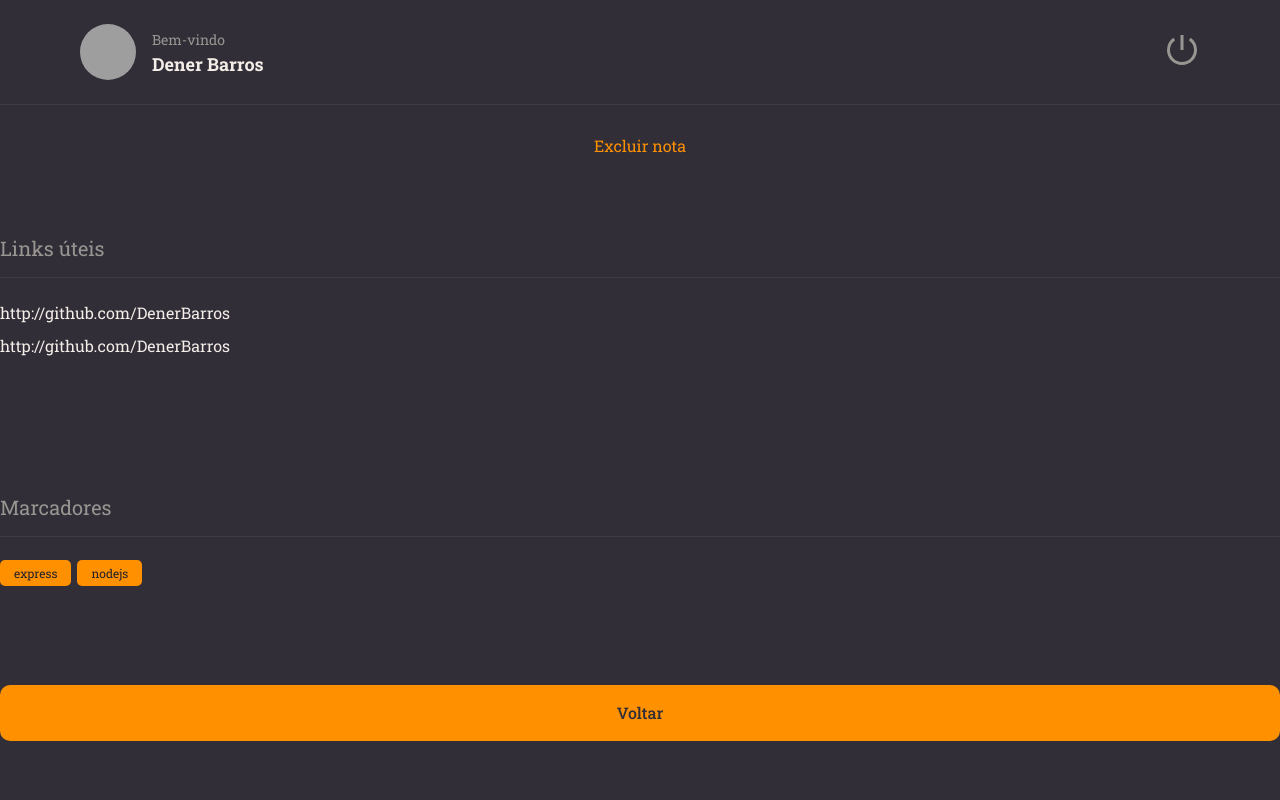
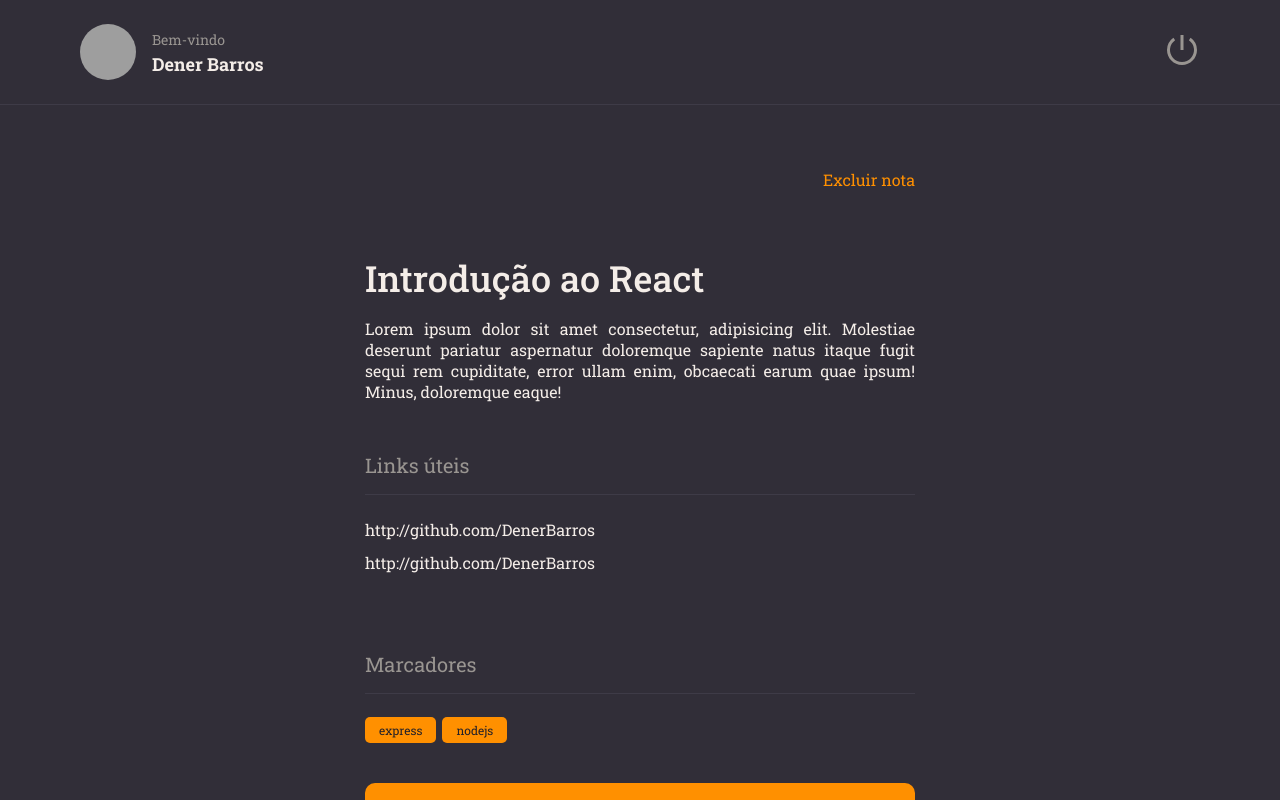
Before and after one commit to DenerBarros/rocketNotes, a React (Vite) app: page / in a window 1280 px wide. Built offline with nearby package versions, Linux system fonts and the light colour scheme; grey boxes are pictures that could not be loaded.

Commit message:
Criado a interface de Details

```diff
--- a/src/pages/Details/index.jsx
+++ b/src/pages/Details/index.jsx
@@ -1,4 +1,4 @@
-import { Container, Links } from './styles';
+import { Container, Links, Content } from './styles';
 
 import { Header } from '../../components/Header';
 import { Section } from '../../components/Section';
@@ -11,7 +11,15 @@ export function Details() {
   return(
     <Container>
       <Header />
+      <main>
+        <Content>
           <ButtonText title="Excluir nota"/>
+          <h1>
+            Introdução ao React
+          </h1>
+          <p>
+            Lorem ipsum dolor sit amet consectetur, adipisicing elit. Molestiae deserunt pariatur aspernatur doloremque sapiente natus itaque fugit sequi rem cupiditate, error ullam enim, obcaecati earum quae ipsum! Minus, doloremque eaque!
+          </p>
           <Section title="Links úteis">
             <Links>
               <li>
@@ -30,6 +38,8 @@ export function Details() {
           </Section>
 
           <Button title="Voltar"/>
+        </Content>
+    </main>
     </Container>
 
   )
--- a/src/pages/Details/styles.js
+++ b/src/pages/Details/styles.js
@@ -9,7 +9,13 @@ export const Container = styled.div`
     grid-template-rows: 105px auto;
     grid-template-areas:
     "header"
-    "content"
+    "content";
+
+    > main {
+        grid-area: content;
+        overflow-y: scroll;
+        padding: 64px 0;
+    }
 `;
 
 export const Links = styled.ul`
@@ -23,3 +29,28 @@ export const Links = styled.ul`
         }
     }
 `;
+
+export const Content = styled.div`
+    max-width: 550px;
+    margin: 0 auto;
+
+    display: flex;
+    flex-direction: column;
+
+    > button:first-child {
+        align-self: end;
+    }
+
+    > h1 {
+        font-size: 36px;
+        font-weight: 500;
+        padding-top: 64px;
+    }
+
+    > p {
+        font-size: 16px;
+        margin-top: 16px;
+        text-align: justify;
+    }
+
+`;
```
Lines whose indentation alone changed are shown as unchanged.
